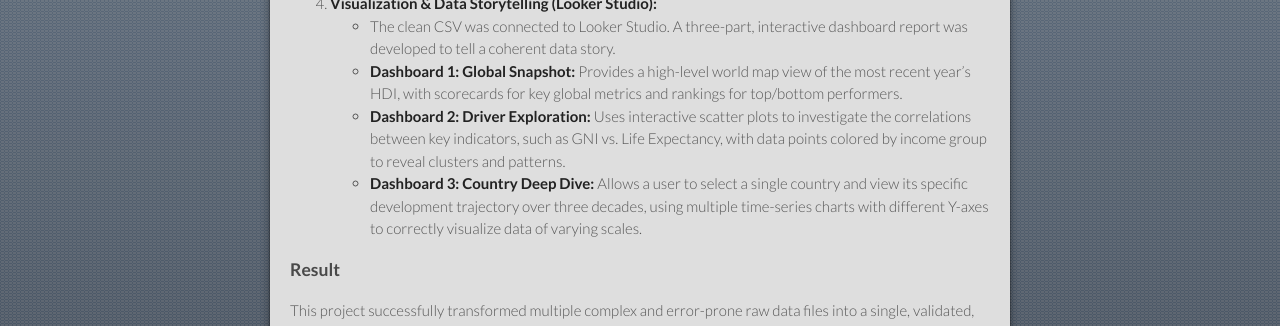
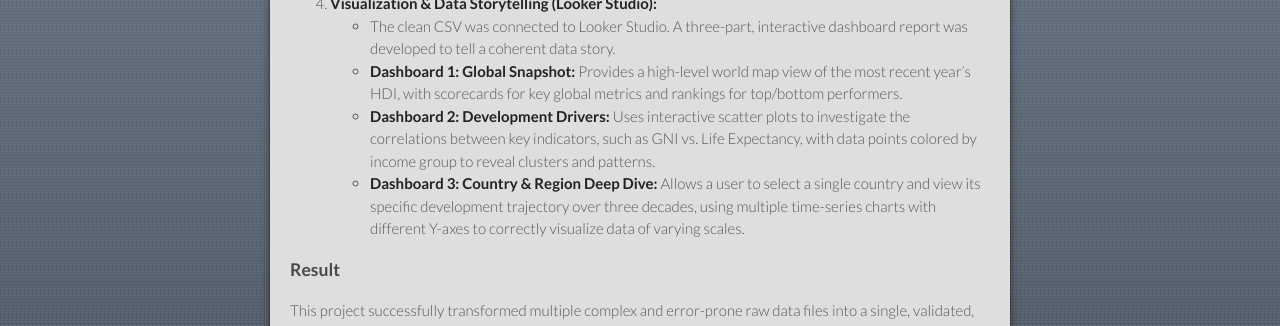
Before and after one commit to righi17/reprighi01, a Jekyll site: the page built from 01.md, in a window 1280 px wide. Shown: the part 1198-1524 px from the top of the page. Built offline with Jekyll 4.4.1, drawn with Linux system fonts in a browser that asks for light colours; our own code applies the rules of GitHub Pages for plain Markdown files.

Commit message:
Update 01.md

```diff
--- a/01.md
+++ b/01.md
@@ -24,8 +24,8 @@ The project followed a rigorous data processing and visualization workflow, pivo
 4.  **Visualization & Data Storytelling (Looker Studio):**
     * The clean CSV was connected to Looker Studio. A three-part, interactive dashboard report was developed to tell a coherent data story.
     * **Dashboard 1: Global Snapshot:** Provides a high-level world map view of the most recent year's HDI, with scorecards for key global metrics and rankings for top/bottom performers.
-    * **Dashboard 2: Driver Exploration:** Uses interactive scatter plots to investigate the correlations between key indicators, such as GNI vs. Life Expectancy, with data points colored by income group to reveal clusters and patterns.
-    * **Dashboard 3: Country Deep Dive:** Allows a user to select a single country and view its specific development trajectory over three decades, using multiple time-series charts with different Y-axes to correctly visualize data of varying scales.
+    * **Dashboard 2: Development Drivers:** Uses interactive scatter plots to investigate the correlations between key indicators, such as GNI vs. Life Expectancy, with data points colored by income group to reveal clusters and patterns.
+    * **Dashboard 3: Country & Region Deep Dive:** Allows a user to select a single country and view its specific development trajectory over three decades, using multiple time-series charts with different Y-axes to correctly visualize data of varying scales.
 
 ### Result
 This project successfully transformed multiple complex and error-prone raw data files into a single, validated, analysis-ready dataset. The resulting three-part Looker Studio dashboard provides a powerful tool for policymakers, researchers, and analysts to explore global development trends, compare national performance, and investigate the complex interplay between economic, health, and education indicators. The dashboard empowers users to move from a high-level global understanding to a granular, country-specific analysis seamlessly.
```
